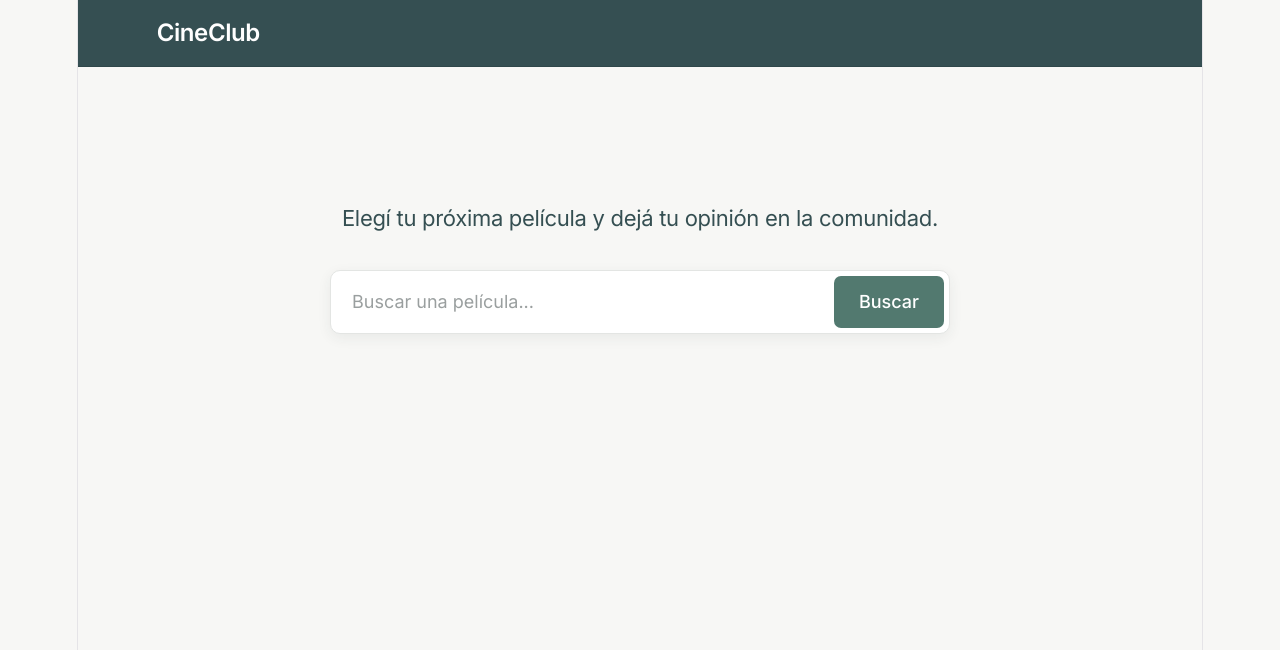
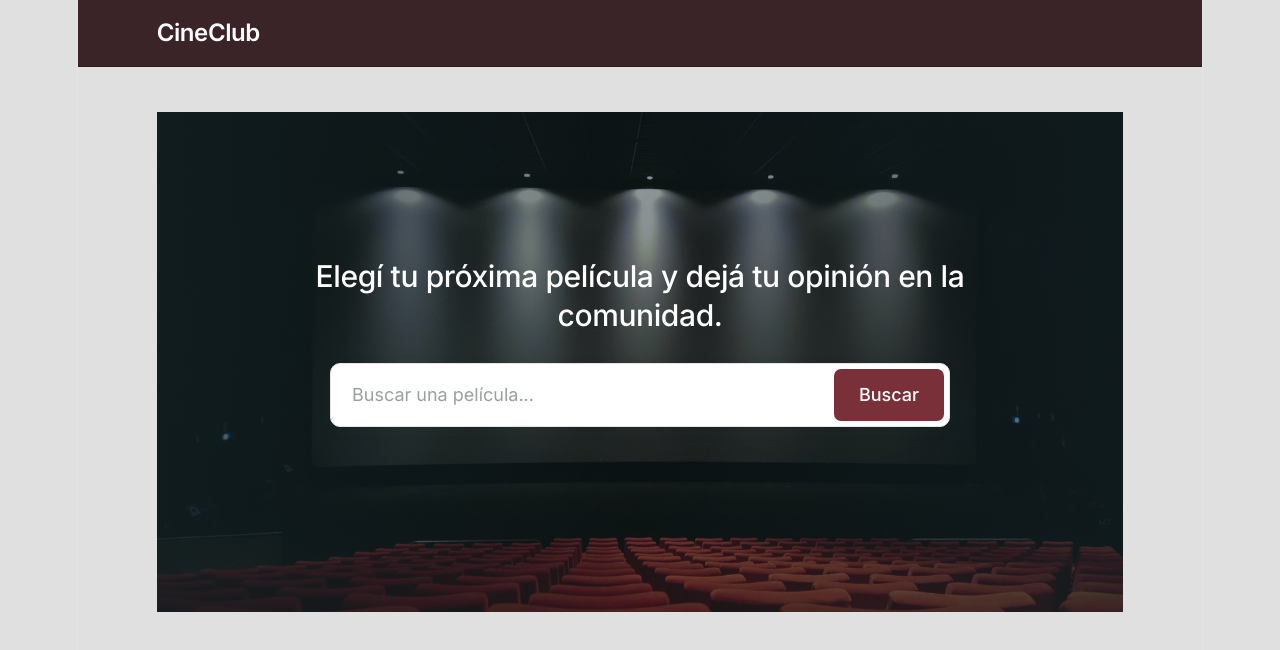
Before and after one commit to Euge-UTN/parcial-cineclub, a React (Vite) app in the folder Frontend/: page / in a window 1280 px wide. Shown: the top 650 px of the page. Built offline with nearby package versions, Linux system fonts and the light colour scheme.

Commit message:
Mejoras visuales

```diff
--- a/Frontend/src/App.css
+++ b/Frontend/src/App.css
@@ -1,7 +1,7 @@
 :root {
   font-family: 'Inter', sans-serif;
   color: #263238;
-  background-color: #F7F7F5;
+  background-color: #E0E0E0;
   font-synthesis: none;
   text-rendering: optimizeLegibility;
 }
@@ -13,7 +13,7 @@
 body {
   margin: 0;
   min-width: 320px;
-  background-color: #F7F7F5;
+  background-color: #E0E0E0;
   font-family: 'Inter', sans-serif;
 }
 
@@ -43,8 +43,8 @@
   justify-content: flex-start;
   align-items: center;
   padding: 20px 7%;
-  background-color: #354F52;
-  border-bottom: 1px solid #2F474A;
+  background-color: #3B2428;
+  border-bottom: 1px solid #2D1B1E;
   text-align: left;
 }
 
@@ -75,19 +75,41 @@
 }
 
 .welcome-section {
-  max-width: 650px;
-  margin: 90px auto 35px;
+  width: 100%;
+  min-height: 500px;
+  margin: 0;
+  padding: 70px 7%;
+  display: flex;
+  align-items: center;
+  justify-content: center;
   text-align: center;
+
+  background-image:
+    linear-gradient(
+      90deg,
+      rgba(20, 35, 38, 0.78),
+      rgba(20, 35, 38, 0.48),
+      rgba(20, 35, 38, 0.72)
+    ),
+    var(--background-image);
+
+  background-size: cover;
+  background-position: center;
+}
+
+.welcome-content {
+  width: 100%;
+  max-width: 700px;
 }
 
 .welcome-section h2 {
-  margin: 0;
-  color: #354F52;
+  margin: 0 0 28px;
+  color: #FFFFFF;
   font-family: 'Inter', sans-serif;
-  font-size: 22px;
-  font-weight: 400;
-  line-height: 1.5;
-  letter-spacing: -0.3px;
+  font-size: 30px;
+  font-weight: 500;
+  line-height: 1.3;
+  letter-spacing: -0.4px;
 }
 
 /* BUSCADOR */
@@ -122,14 +144,14 @@
   padding: 12px 25px;
   border: none;
   border-radius: 7px;
-  background-color: #52796F;
+  background-color: #7A3038;
   color: #FFFFFF;
   font-weight: 500;
   transition: background-color 0.2s ease;
 }
 
 .search-bar button:hover {
-  background-color: #354F52;
+  background-color: #5A2028;
 }
 
 /* RESULTADOS */
@@ -220,7 +242,7 @@
   align-items: center;
   gap: 7px;
   margin-top: 10px;
-  color: #52796F;
+  color: #7A3038;
   font-size: 14px;
   font-weight: 600;
 }
@@ -246,7 +268,7 @@
   border: 1px solid #E3E5E3;
   border-radius: 6px;
   background-color: #FFFFFF;
-  color: #354F52;
+  color: #5A2028;
   transition:
     background-color 0.2s ease,
     border-color 0.2s ease;
@@ -254,7 +276,7 @@
 
 .back-button:hover {
   background-color: #F0F3F1;
-  border-color: #52796F;
+  border-color: #7A3038;
 }
 
 .movie-detail {
@@ -323,7 +345,7 @@
 
 .average-score {
   margin: 0;
-  color: #52796F;
+  color: #7A3038;
   font-size: 14px;
   font-weight: 600;
 }
@@ -359,7 +381,7 @@
 }
 
 .review-stars {
-  color: #52796F;
+  color: #7A3038;
   font-size: 14px;
   font-weight: 600;
   letter-spacing: 1px;
@@ -416,8 +438,8 @@
 .form-group input:focus,
 .form-group select:focus,
 .form-group textarea:focus {
-  border-color: #52796F;
-  box-shadow: 0 0 0 3px rgba(82, 121, 111, 0.10);
+  border-color: #7A3038;
+  box-shadow: 0 0 0 3px rgba(122, 48, 56, 0.10);
 }
 
 .form-group textarea {
@@ -442,12 +464,12 @@
 }
 
 .star:hover {
-  color: #52796F;
+  color: #7A3038;
   transform: scale(1.08);
 }
 
 .star.active {
-  color: #52796F;
+  color: #7A3038;
 }
 .form-error {
   margin: 0 0 15px;
@@ -460,14 +482,14 @@
   padding: 12px 18px;
   border: none;
   border-radius: 7px;
-  background-color: #52796F;
+  background-color: #7A3038;
   color: #FFFFFF;
   font-weight: 600;
   transition: background-color 0.2s ease, transform 0.2s ease;
 }
 
 .submit-button:hover {
-  background-color: #354F52;
+  background-color: #5A2028;
   transform: translateY(-1px);
 }
 
--- a/Frontend/src/App.jsx
+++ b/Frontend/src/App.jsx
@@ -4,6 +4,7 @@
 import MovieGrid from './components/MovieGrid'
 import MovieDetail from './components/MovieDetail'
 import ReviewList from './components/ReviewList'
+import fondoCine from './assets/cine-fondo.jpg'
 
 function App() {
   const [view, setView] = useState('search')
@@ -76,6 +77,14 @@
 
       setAvgScore(newAvgScore)
 
+      setMovies((currentMovies) =>
+        currentMovies.map((movie) =>
+          movie.id === selectedMovie.id
+            ? { ...movie, avgScore: newAvgScore }
+            : movie
+        )
+      )
+
       return updatedReviews
     })
   } catch (error) {
@@ -92,18 +101,31 @@
     {view === 'search' && (
       <main className="search-page">
         {!hasSearched && !loading && (
-         <section className="welcome-section">
+          <section
+            className="welcome-section"
+            style={{ '--background-image': `url(${fondoCine})` }}
+          >
+            <div className="welcome-content">
               <h2>
                 Elegí tu próxima película y dejá tu opinión en la comunidad.
               </h2>
-      </section>
-    )}
 
               <SearchBar
                 query={query}
                 setQuery={setQuery}
                 onSearch={searchMovies}
               />
+            </div>
+          </section>
+        )}
+
+        {hasSearched && (
+          <SearchBar
+            query={query}
+            setQuery={setQuery}
+            onSearch={searchMovies}
+          />
+        )}
 
         {loading && <p className="loading">Cargando...</p>}
 
```
Also changed, not shown: Frontend/src/assets/cine-fondo.jpg (added), Frontend/src/assets/cine-imagen-fondo.jpg (added). Lines whose indentation alone changed are shown as unchanged.
